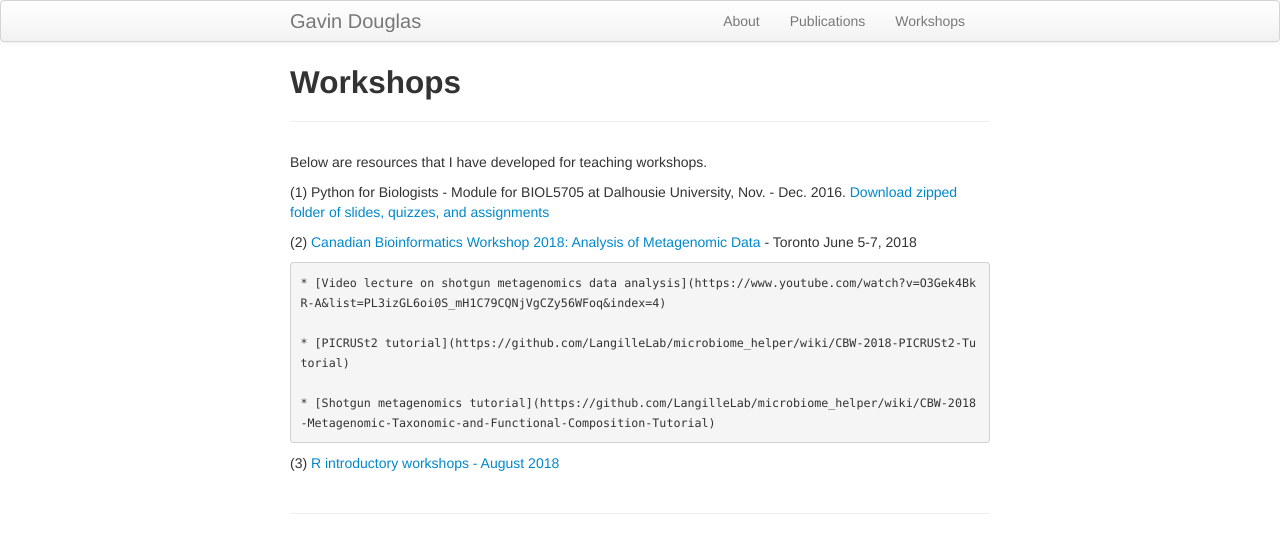
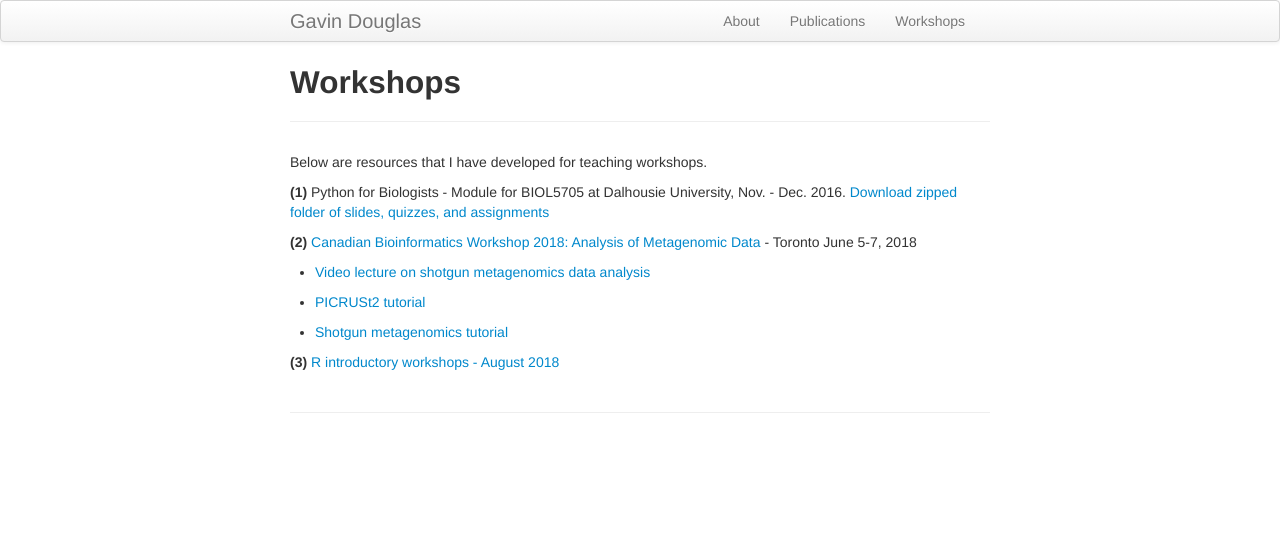
Before and after one commit to gavinmdouglas/gavinmdouglas.github.io, a Jekyll site: the page built from pages/workshops.md, in a window 1280 px wide. Shown: the top 553 px of the page. Built offline with Jekyll 4.4.1, drawn with Linux system fonts in a browser that asks for light colours.

Commit message:
fixed bullet points

```diff
--- a/pages/workshops.md
+++ b/pages/workshops.md
@@ -5,14 +5,14 @@ title: Workshops
 
 Below are resources that I have developed for teaching workshops.
 
-(1) Python for Biologists - Module for BIOL5705 at Dalhousie University, Nov. - Dec. 2016. [Download zipped folder of slides, quizzes, and assignments]({{ BASE_PATH }}/assets/workshops/python_for_biologists_2016.zip)
+**(1)** Python for Biologists - Module for BIOL5705 at Dalhousie University, Nov. - Dec. 2016. [Download zipped folder of slides, quizzes, and assignments]({{ BASE_PATH }}/assets/workshops/python_for_biologists_2016.zip)
 
-(2) [Canadian Bioinformatics Workshop 2018: Analysis of Metagenomic Data](https://github.com/bioinformaticsdotca/Metagenomics_2018/blob/master/main_metagenomics.md) - Toronto June 5-7, 2018
+**(2)** [Canadian Bioinformatics Workshop 2018: Analysis of Metagenomic Data](https://github.com/bioinformaticsdotca/Metagenomics_2018/blob/master/main_metagenomics.md) - Toronto June 5-7, 2018
 
-	* [Video lecture on shotgun metagenomics data analysis](https://www.youtube.com/watch?v=O3Gek4BkR-A&list=PL3izGL6oi0S_mH1C79CQNjVgCZy56WFoq&index=4)
+* [Video lecture on shotgun metagenomics data analysis](https://www.youtube.com/watch?v=O3Gek4BkR-A&list=PL3izGL6oi0S_mH1C79CQNjVgCZy56WFoq&index=4)
 
-	* [PICRUSt2 tutorial](https://github.com/LangilleLab/microbiome_helper/wiki/CBW-2018-PICRUSt2-Tutorial)
+* [PICRUSt2 tutorial](https://github.com/LangilleLab/microbiome_helper/wiki/CBW-2018-PICRUSt2-Tutorial)
 
-	* [Shotgun metagenomics tutorial](https://github.com/LangilleLab/microbiome_helper/wiki/CBW-2018-Metagenomic-Taxonomic-and-Functional-Composition-Tutorial)
+* [Shotgun metagenomics tutorial](https://github.com/LangilleLab/microbiome_helper/wiki/CBW-2018-Metagenomic-Taxonomic-and-Functional-Composition-Tutorial)
 
-(3) [R introductory workshops - August 2018]({{ BASE_PATH }}/pages/R_workshops.html)
+**(3)** [R introductory workshops - August 2018]({{ BASE_PATH }}/pages/R_workshops.html)
```
